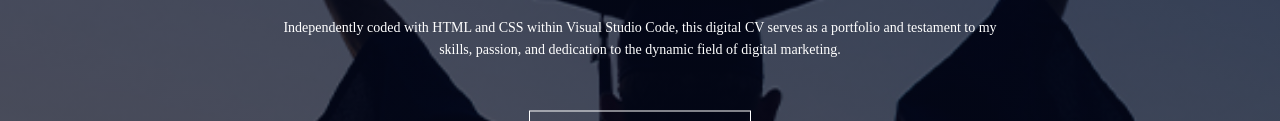
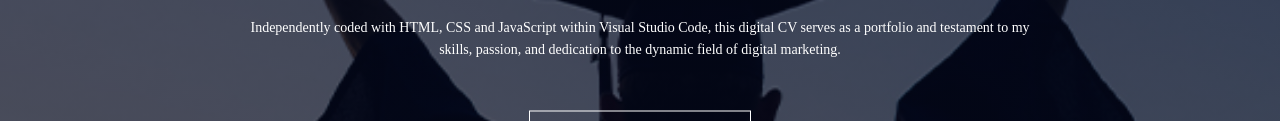
Before and after one commit to selinsipahi/cv, a plain HTML site: page index.html in a window 1280 px wide. Shown: the part 386-507 px from the top of the page. Drawn offline with Linux system fonts and the light colour scheme.

Commit message:
Update index.html

```diff
--- a/index.html
+++ b/index.html
@@ -34,7 +34,7 @@
 
 <div class="text-box">
     <h1>Selin's Digital CV</h1>
-    <p class="center-align"> Independently coded with HTML and CSS within Visual Studio Code, this digital CV serves as a portfolio and testament to my <br> skills, passion, and dedication to the dynamic field of digital marketing. </p>
+    <p class="center-align"> Independently coded with HTML, CSS and JavaScript within Visual Studio Code, this digital CV serves as a portfolio and testament to my <br> skills, passion, and dedication to the dynamic field of digital marketing. </p>
 <a href="https://drive.google.com/file/d/1ikMjkRYiWX4Aw3pKj_qwug2Z0Lm1i34z/view?usp=sharing" class="hero-btn" target="_blank">Click to Access Standard CV</a>
 </div>
 
```
